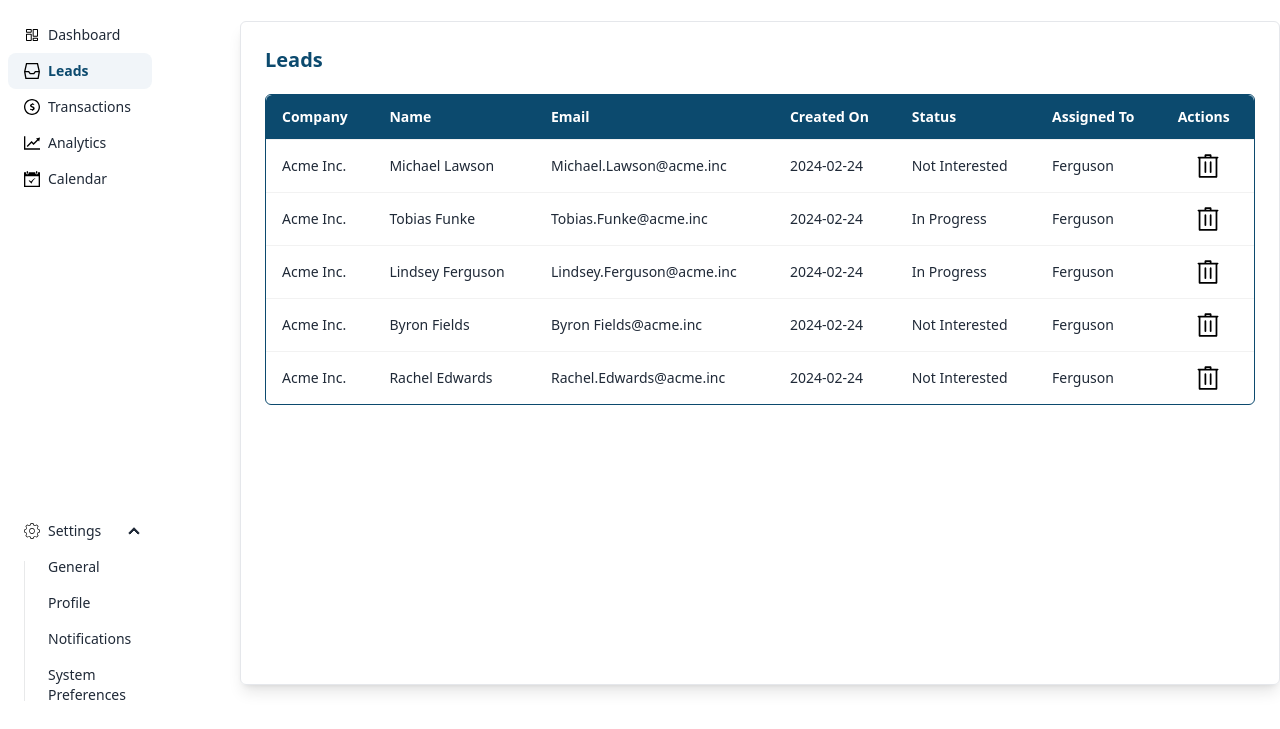
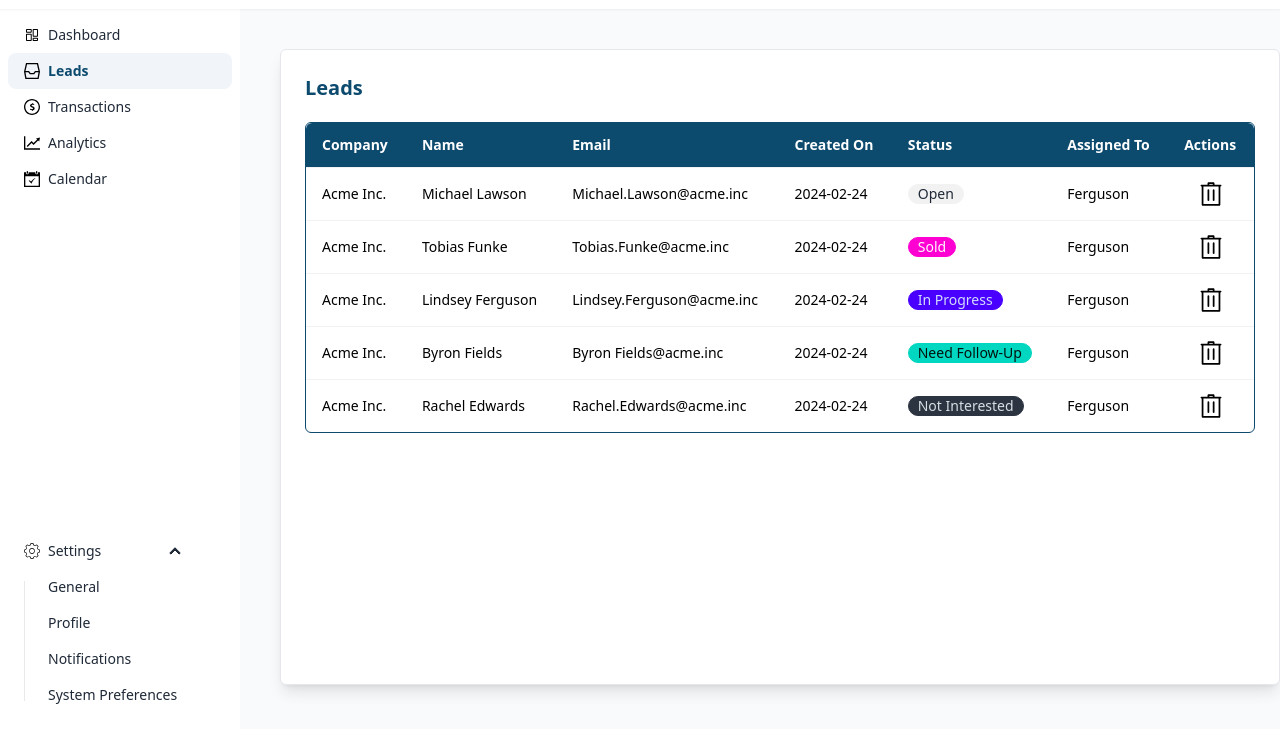
Before and after one commit to jutuli/Day24-Tailwind-DaisyUI, a plain HTML site: page index.html in a window 1280 px wide. Shown: the part 71-800 px from the top of the page. Drawn offline with nearby package versions, Linux system fonts and the light colour scheme.

Commit message:
Fix of Dark/Light Switch

```diff
--- a/index.html
+++ b/index.html
@@ -23,12 +23,16 @@
     </script>
     <style type="text/tailwindcss">
       @layer base {
-        /* [data-theme="synthwave"] main {
+        [data-theme="synthwave"] main {
           @apply text-white bg-[#1a0f3d];
         }
         [data-theme="synthwave"] nav {
           @apply bg-white text-sky-900;
-        } */
+        }
+
+        [data-theme="synthwave"] .menu, .leads {
+          @apply bg-white text-black;
+        }
 
         h1 {
           @apply text-xl font-bold text-sky-900 mb-5;
@@ -50,15 +54,15 @@
   </head>
   <body data-theme="light">
     <header>
-      <nav class="px-4 py-2 bg-white">
+      <nav class="px-4 py-2 bg-white drop-shadow-sm">
         <div class="navbar flex-none gap-4">
           <!-- Logo -->
           <div class="flex-1">
             <a class="text-lg font-semibold logo-text">DashDash</a>
           </div>
-          <!-- Dark/Light Toggle
+          <!-- Dark/Light Toggle -->
           <label class="swap swap-rotate">
-            this hidden checkbox controls the state
+            <!-- this hidden checkbox controls the state -->
             <input
               type="checkbox"
               class="theme-controller"
@@ -66,7 +70,7 @@
               onchange="document.body.dataset.theme = this.checked ? 'synthwave' : 'light'"
             />
 
-             sun icon
+             <!-- sun icon  -->
             <svg
               class="swap-off h-7 w-7 fill-current"
               xmlns="http://www.w3.org/2000/svg"
@@ -77,7 +81,7 @@
               />
             </svg>
 
-            moon icon
+            <!-- moon icon  -->
             <svg
               class="swap-on h-7 w-7 fill-current"
               xmlns="http://www.w3.org/2000/svg"
@@ -88,7 +92,7 @@
               />
             </svg>
           </label>
-          <div class="flex-none gap-4"> -->
+          <div class="flex-none gap-4">
           <!-- Search Bar -->
           <div class="form-control">
             <input class="border rounded-md" type="text" placeholder="Search" />
@@ -103,12 +107,12 @@
         </div>
       </nav>
     </header>
-    <main class="flex gap-20">
+    <main class="flex gap-10 bg-slate-50">
       <!-- Menu -->
       <section
-        class="menu-bar h-[calc(100vh-5rem)] flex flex-col justify-between w-40"
+        class="menu-bar h-[calc(100vh-5rem)] flex flex-col justify-between w-60 bg-white"
       >
-        <ul class="menu bg-white w-40">
+        <ul class="menu bg-white w-60">
           <li class="main-menu-item">
             <a>
               <img
@@ -162,7 +166,7 @@
             >
           </li>
         </ul>
-        <ul class="menu bg-white w-62 mb-2">
+        <ul class="menu bg-white w-60 mb-2">
           <li class="main-menu-item">
             <details open>
               <summary>
@@ -183,7 +187,7 @@
         </ul>
       </section>
       <section
-        class="overflow-x-auto shadow-lg border rounded-md px-6 py-6 my-3 flex flex-col w-10/12 mb-11"
+        class="leads overflow-x-auto shadow-lg border rounded-md px-6 py-6 my-3 flex flex-col w-10/12 mb-11 mt-10"
       >
         <h1>Leads</h1>
         <div class="border border-sky-900 rounded-md overflow-hidden">
@@ -202,7 +206,9 @@
               <td>Michael Lawson</td>
               <td>Michael.Lawson@acme.inc</td>
               <td>2024-02-24</td>
-              <td>Not Interested</td>
+              <td class="align-middle">
+                <span class="badge badge-ghost">Open</span>
+              </td>
               <td>Ferguson</td>
               <td class="flex justify-center">
                 <a
@@ -218,7 +224,9 @@
               <td>Tobias Funke</td>
               <td>Tobias.Funke@acme.inc</td>
               <td>2024-02-24</td>
-              <td>In Progress</td>
+              <td class="align-middle">
+                <span class="badge badge-secondary">Sold</span>
+              </td>
               <td>Ferguson</td>
               <td class="flex justify-center">
                 <a
@@ -234,7 +242,9 @@
               <td>Lindsey Ferguson</td>
               <td>Lindsey.Ferguson@acme.inc</td>
               <td>2024-02-24</td>
-              <td>In Progress</td>
+              <td class="align-middle">
+                <span class="badge badge-primary">In Progress</span>
+              </td>
               <td>Ferguson</td>
               <td class="flex justify-center">
                 <a>
@@ -251,7 +261,9 @@
               <td>Byron Fields</td>
               <td>Byron Fields@acme.inc</td>
               <td>2024-02-24</td>
-              <td>Not Interested</td>
+              <td class="align-middle">
+                <span class="badge badge-accent">Need Follow-Up</span>
+              </td>
               <td>Ferguson</td>
               <td class="flex justify-center">
                 <a>
@@ -268,7 +280,9 @@
               <td>Rachel Edwards</td>
               <td>Rachel.Edwards@acme.inc</td>
               <td>2024-02-24</td>
-              <td>Not Interested</td>
+              <td class="align-middle">
+                <span class="badge badge-neutral">Not Interested</span>
+              </td>
               <td>Ferguson</td>
               <td class="flex justify-center">
                 <a>
```
